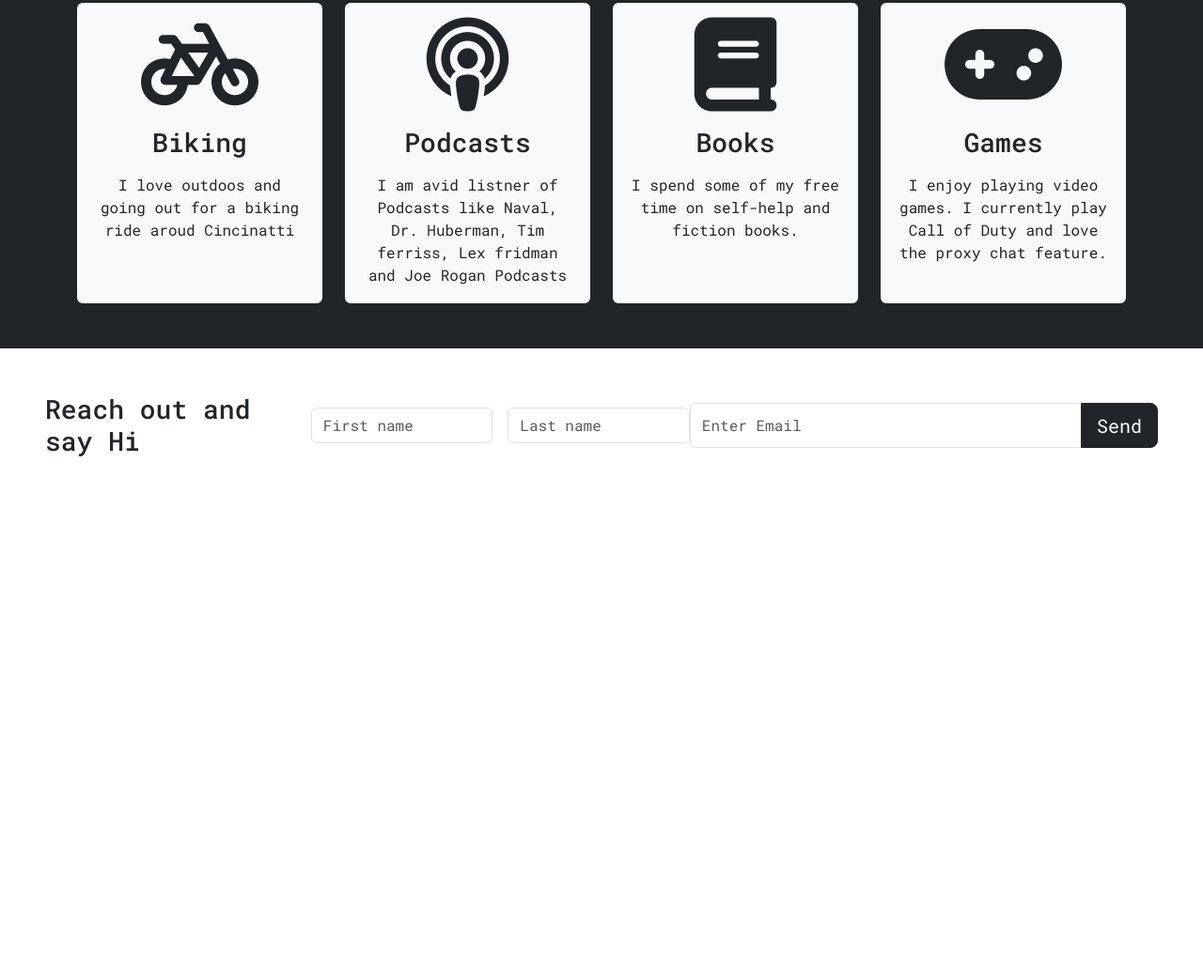
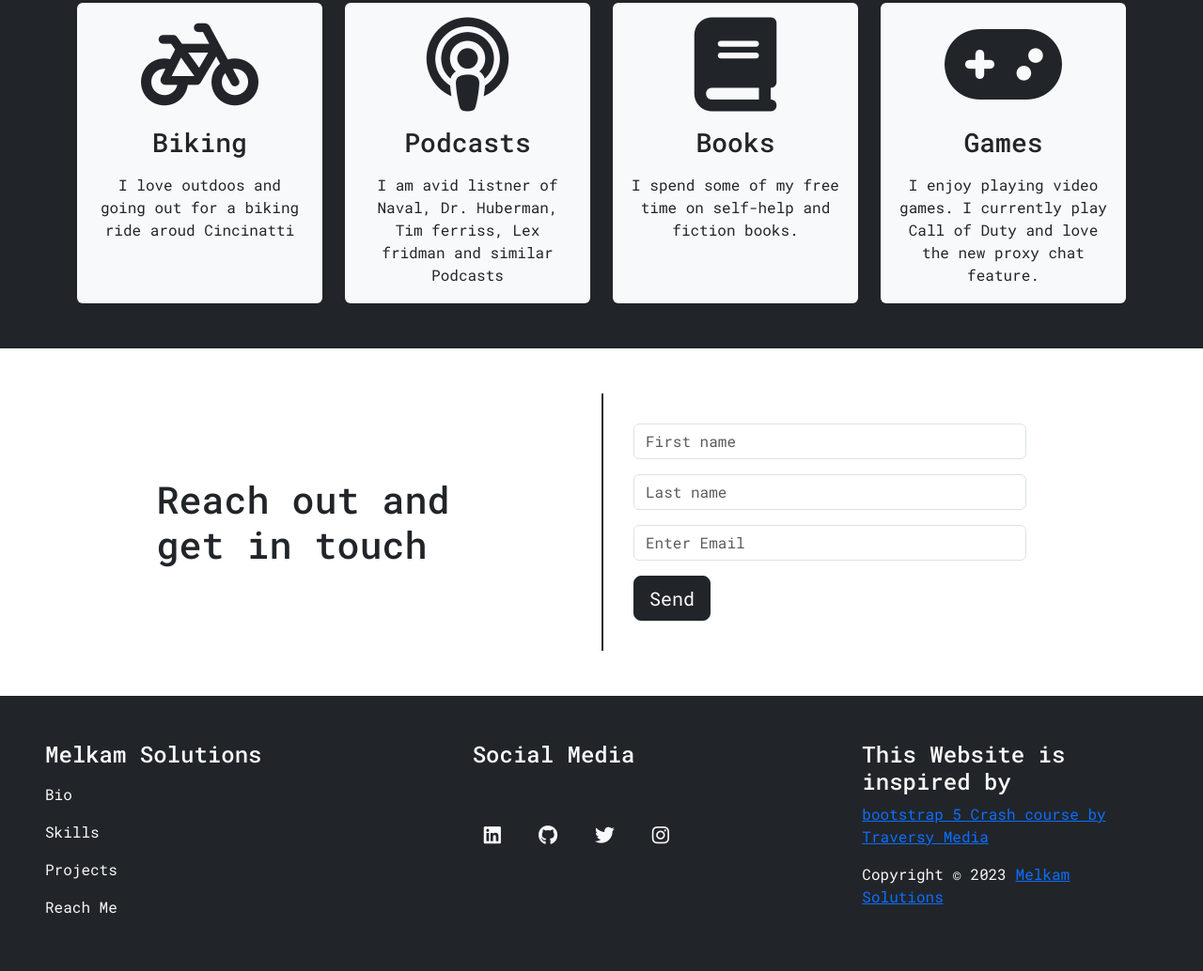
Before and after one commit to redsprites/Portfolio-Website, a website: page index.html in a window 1280 px wide. Shown: the part 3346-4380 px from the top of the page at 94% size. Before the commit the page ends 3880 px from the top, so only its background shows below. Drawn offline with nearby package versions, Linux system fonts and the light colour scheme.

Commit message:
new web update

```diff
--- a/assets/CSS/screen.css
+++ b/assets/CSS/screen.css
@@ -1,5 +1,8 @@
 *{
   font-family: 'Roboto Mono', monospace;
+}
+.first{
+  background-color:#212529 !important;
 }
 body::before{
   display: block;
@@ -12,11 +15,14 @@ body::before{
 .card{
   border-width: 0px;
   min-height: 320px;
-
+}
+.cardShadow {
+  border-radius: 14px !important;
+  background: #ffffff;
+  box-shadow:  10px 10px 27px #d9d9d9,-10px -10px 27px #ffffff!important;
 }
 .meme{
   align-items: center;
-
 }
 .bg-dark{
   background-color: #1E1E1E;
@@ -24,7 +30,6 @@ body::before{
 .bg-darker{
   background-color: #1E1E1E;
 }
-
 .embed-responsive-item{
   height: 250px;
   width: 90%;
@@ -38,7 +43,33 @@ body::before{
   border-color: bisque;
 }
 @media (min-width:768px) {
-  .email-input{
-    width: 50%;
+  .form-input{
+    width: 80%;
   }
 }
+@media (max-width:600px) {
+  body{
+    background-color: ivory;
+  }
+}
+@media (min-width:600px) {
+  .first {
+    background-color: darkcyan !important;
+  }
+}
+
+@media(min-width:900px){
+  .first{
+      background-color:#212529 !important;
+    }
+
+  }
+@media(min-width:900px){
+  .last{
+        background-color:#212529 !important;
+      }
+
+    }
+  .last{
+    background-color:rgb(20, 52, 52);
+  }
--- a/index.html
+++ b/index.html
@@ -17,13 +17,20 @@ a footer with your relevant contact information, including social links. -->
   <meta charset="UTF-8">
   <meta http-equiv="X-UA-Compatible" content="IE=edge">
   <meta name="viewport" content="width=device-width, initial-scale=1.0">
+  <!-- Boot Strap -->
   <link href="https://cdn.jsdelivr.net/npm/bootstrap@5.3.0-alpha1/dist/css/bootstrap.min.css" rel="stylesheet"
     integrity="sha384-GLhlTQ8iRABdZLl6O3oVMWSktQOp6b7In1Zl3/Jr59b6EGGoI1aFkw7cmDA6j6gD" crossorigin="anonymous">
   <link rel="stylesheet" href="https://cdn.jsdelivr.net/npm/bootstrap-icons@1.3.0/font/bootstrap-icons.css">
+  <!-- My Css -->
   <link rel="stylesheet" href="assets/CSS/screen.css">
+  <!-- Google fonts -->
   <link rel="preconnect" href="https://fonts.googleapis.com">
   <link rel="preconnect" href="https://fonts.gstatic.com" crossorigin>
-<link href="https://fonts.googleapis.com/css2?family=Roboto+Mono:ital,wght@0,100;0,200;0,300;0,400;0,500;0,600;1,100;1,200;1,300;1,400;1,500;1,600&display=swap" rel="stylesheet">
+  <link
+    href="https://fonts.googleapis.com/css2?family=Roboto+Mono:ital,wght@0,100;0,200;0,300;0,400;0,500;0,600;1,100;1,200;1,300;1,400;1,500;1,600&display=swap"
+    rel="stylesheet">
+  <!-- Animate CSS -->
+  <link rel="stylesheet" href="https://cdnjs.cloudflare.com/ajax/libs/animate.css/4.1.1/animate.min.css" />
   <title>Melkam Solutions</title>
 </head>
 
@@ -57,12 +64,13 @@ a footer with your relevant contact information, including social links. -->
     </div>
   </nav>
   <!-- Professional Discription -->
-  <section class="bg-dark text-light p-5 text-center text-sm-start ">
+  <section class=" first bg-darkcyan text-light p-5 text-center text-sm-start ">
     <div class="container">
       <div class="d-sm-flex align-items-center justify-content-between">
         <div>
-          <h1 id = "title">Hi, I'm Yoseph  </h1>
-          <h2 class="text-center">Welcom  <bold><span class="text-warning"> to Melkam</span></bold> </h2>
+          <h1 id="title">Hi, I'm Yoseph </h1>
+          <h2 class="text-center">Welcom <bold><span class="text-warning"> to Melkam</span></bold>
+          </h2>
           <h1 class="lead my-4 text-center p-5">
             <bold><span class="text-warning"> Melkam</span></bold> is an Amharic word that combines goodness and beauty.
             It was born from desire and determination to fund my higher education.
@@ -94,7 +102,8 @@ a footer with your relevant contact information, including social links. -->
           <p class="lead">
             I am an international student from Ethiopia.
             I am currently a Junior computer science major and data science minor at Northern Kentucky University.
-            Since joining NKU, my passion for computer science and data science is not only limited to academics, but I also have a strong interest in applied research.
+            Since joining NKU, my passion for computer science and data science is not only limited to academics, but I
+            also have a strong interest in applied research.
           </p>
           <p>I have participated in various researh projects in engineering and Tech</p>
           <a href="#python" class="btn btn-light mt-3"><i class="fa-solid fa-circle-chevron-right"></i> Read More</a>
@@ -104,20 +113,20 @@ a footer with your relevant contact information, including social links. -->
 
   </section>
   <!-- skills -->
-  <h2 class="text-center p-5 bg-dark text-light"> Experience  </h2>
+  <h2 class="text-center p-5 bg-dark text-light"> Experience </h2>
   <section id="skills" class="p-5">
     <div class="container">
       <div class="row text-center g-4">
         <div class="col-md ">
-          <div class="shadow p-11 mb-5 bg-body-tertiary rounded">
-            <div class="card bg-dark text-light shadow-lg p-3 mb-5 rounded">
+          <div class="shadow p-11 mb-5 bg-body-tertiary rounded ">
+            <div class="card bg-dark text-light shadow-lg p-3 mb-5 rounded ">
               <div class="card-body text-center">
                 <div class="h1 mb-3"><i class="fa-brands fa-python"></i></div>
                 <h3 class="card-title mb-3">
                   Python
                 </h3>
                 <p class="card-text">
-                  Built an Interface to automate a scanning stage in a crayostat to increase efficiency  in the lab.
+                  Built an Interface to automate a scanning stage in a crayostat to increase efficiency in the lab.
                 </p>
                 <a href="#python" class="btn btn-primary">Read More</a>
               </div>
@@ -125,7 +134,7 @@ a footer with your relevant contact information, including social links. -->
           </div>
         </div>
         <div class="col-md">
-          <div class="card bg-secondary text-light shadow-lg p-3 mb-5 rounded">
+          <div class="card bg-secondary text-light shadow-lg p-3 mb-5 rounded ">
             <div class="card-body text-center">
               <div class="h1 mb-3"><i class="fa-brands fa-java"></i></div>
               <h3 class="card-title mb-3">
@@ -156,32 +165,35 @@ a footer with your relevant contact information, including social links. -->
     </div>
   </section>
   <!-- Projects Discription -->
-  <h2 class="text-center p-5 bg-dark text-light"> Projects  </h2>
-  <div class="section  p-5" id="projects" >
+  <h2 class="text-center p-5 bg-dark text-light"> Projects </h2>
+  <div class="section  p-5" id="projects">
     <!-- python -->
-  <section id="python" class="p-5">
+    <section id="python" class="p-5 shadow-lg">
 
-      <div class="row align-items-center justify-content-between  mt-5 mb-5">
+      <div class="row align-items-center justify-content-between mt-5 mb-5">
         <div class="col-md">
           <div class="embed-responsive embed-responsive-24by18">
-           <iframe class="embed-responsive-item" src="https://www.youtube.com/embed/Y86wFJ8eVFs" allowfullscreen></iframe>
+            <iframe class="embed-responsive-item" src="https://www.youtube.com/embed/Y86wFJ8eVFs"
+              allowfullscreen></iframe>
           </div>
         </div>
-        <div class="col-md">
+        <div class="col-md ">
           <h2>Tiny and Very <span class="text-warning"> Cool</span>
           </h2>
-          <p >
+          <p>
             In my research internship at the University of Delaware in the summer of 2022.
-            I helped the research team by designing an interface using python to automate the way they view tiny particles through their microscope under extreme cold tempratures.
-            The automation accelerated experiments to detect unique 2D materials like quantum dots and integrated Avalanche photodiode (APD) output to produce location embedded images.
+            I helped the research team by designing an interface using python to automate the way they view tiny
+            particles through their microscope under extreme cold tempratures.
+            The automation accelerated experiments to detect unique 2D materials like quantum dots and integrated
+            Avalanche photodiode (APD) output to produce location embedded images.
           </p>
-          <a href="githublink" class="btn btn-light mt-3"><i class="fa-solid fa-circle-chevron-right"></i> github</a>
+          <a href="https://github.com/redsprites/NanoPositionerAutomatingInterface" class="btn btn-light mt-3"><i class="fa-solid fa-circle-chevron-right"></i> github</a>
         </div>
       </div>
   </div>
   </section>
   <!-- Java -->
-  <section id="java" class="p-5 bg-darker text-light">
+  <section id="java" class="p-5 bg-darker text-light shadow-lg">
     <div class="container">
       <div class="row align-items-center justify-content-between mt-5 mb-5">
         <div class="col-md">
@@ -189,33 +201,36 @@ a footer with your relevant contact information, including social links. -->
             Duck duck = new Duck();
           </h2>
           <p>
-          I had fun learning Object Oriented programming concepts like inheritance aka copy-paste on steroids and interesting topics
+            I had fun learning Object Oriented programming concepts like inheritance aka copy-paste on steroids and
+            interesting topics
             like Polymorphism that made my code work while I had no idea what I was doing.
 
           </p>
-          <a href="githublink" class="btn btn-light mt-3"><i class="fa-solid fa-circle-chevron-right"></i> github</a>
+          <a href="https://github.com/redsprites/OOP-and-Data-Structures" class="btn btn-light mt-3"><i class="fa-solid fa-circle-chevron-right"></i> github</a>
         </div>
         <div class="col-md justify-content-between">
-          <img class="meme p-5"src="assets/img/7pp55ytrrpy31.png" alt="Java" >
+          <img class="meme p-5" src="assets/img/7pp55ytrrpy31.png" alt="Java">
         </div>
       </div>
     </div>
   </section>
   </div>
   <!-- React -->
-  <section id="react" class="p-5">
+  <section id="react" class="p-5 shadow-lg">
     <div class="container">
       <div class="row align-items-center justify-content-between">
         <div class="col-md">
-         <iframe class="embed-responsive-item" src="https://www.youtube.com/embed/sYWQ6WOMXcg" allowfullscreen></iframe>
+          <iframe class="embed-responsive-item" src="https://www.youtube.com/embed/sYWQ6WOMXcg"
+            allowfullscreen></iframe>
         </div>
         <div class="col-md">
           <h2>MovieHub
           </h2>
           <p>
-            A simple Website that uses react framework to display a movie information from a publicly available database.
+            A simple Website that uses react framework to display a movie information from a publicly available
+            database.
           </p>
-          <a href="githublink" class="btn btn-light mt-3"><i class="fa-solid fa-circle-chevron-right"></i> github</a>
+          <a href="https://github.com/redsprites/React-App" class="btn btn-light mt-3"><i class="fa-solid fa-circle-chevron-right"></i> github</a>
         </div>
       </div>
     </div>
@@ -248,7 +263,7 @@ a footer with your relevant contact information, including social links. -->
               <i class="fa-solid fa-podcast ounded-circle mb-3 imageB" alt="podcast"></i>
               <h3 class=" title mb-3"> Podcasts </h3>
               <div class="p card-text">
-               I am avid listner of Podcasts like Naval, Dr. Huberman, Tim ferriss, Lex fridman and Joe Rogan Podcasts
+                I am avid listner of Naval, Dr. Huberman, Tim ferriss, Lex fridman and similar Podcasts
               </div>
             </div>
           </div>
@@ -276,7 +291,7 @@ a footer with your relevant contact information, including social links. -->
                 Games
               </h3>
               <div class="p card-text">
-                 I enjoy playing video games. I currently play Call of Duty and love the proxy chat feature.
+                I enjoy playing video games. I currently play Call of Duty and love the new proxy chat feature.
               </div>
             </div>
           </div>
@@ -286,39 +301,84 @@ a footer with your relevant contact information, including social links. -->
     </div>
   </section>
   <!-- reach me -->
-  <section class="p-5">
-    <!-- <div class="container">
-      <div class="col g-4">
-        <div class="col-md text-center">
-          <h2 class="text-center mb-4"> Contact Info</h2>
-          <ul class="list-group list-group-flush lead">
-            <li class="list-group-item">
-              <span class="fw-bold">School:</span> Northen Kentucky Univerisy
+  <section id="reachMe" class="p-5">
+    <div class="d-md-flex justify-content-between align-items-center">
+      <div style="width:50%; padding-left:10%;">
+        <h1 class="mb-3 mb-md-0">Reach out and</h1>
+        <h1 class="mb-3 mb-md-0"> get in touch</h1>
+      </div>
+      <div class="col g-3 p-4" style="border-left:solid; border-width: 2px;">
+        <div class=" input-group col form-input p-2">
+          <input type="text" class=" form-control" placeholder="First name" aria-label="First name">
+        </div>
+        <div class="input-group form-input col  p-2">
+          <input type="text" class="form-control" placeholder="Last name" aria-label="Last name">
+        </div>
+         <div class="input-group form-input  p-2">
+        <input type="text" class="form-control" placeholder="Enter Email" aria-label="Enter Email" aria-describedby="button-addon2">
+      </div>
+        <div class="input-group   p-2">
+        <button class="btn btn-dark btn-lg" type="button" id="button-addon2">Send</button>
+      </div>
+     </div>
+    </div>
+    </div>
+    </div>
+  </section>
+  <!-- Footer -->
+  <section id="footer" class=" last">
+    <div class="row">
+      <div class="col-md ">
+        <div class="card-body text-light p-5">
+          <a href="#" class="navbar-brand">
+            <h4> Melkam Solutions</h4>
+          </a>
+          <div id="navmenu">
+            <ul class="navbar-nav ms-auto">
+              <li class="nav-item">
+                <a href="#bio" class="nav-link">Bio</a>
               </li>
-            <li class="list-group-item">
-              <span class="fw-bold">Originally From: </span> Addis Ababa, Ethiopia
+              <li class="nav-item">
+                <a href="#skills" class="nav-link">Skills</a>
               </li>
-            <li class="list-group-item">
-              <span class="fw-bold">email: </span> shibiruy1@nku.edu
+              <li class="nav-item">
+                <a href="#projects" class="nav-link">Projects</a>
+              </li>
+              <li class="nav-item">
+                <a href="#reachMe" class="nav-link">Reach Me</a>
               </li>
             </ul>
-        </div> -->
-      </div>
-
-      <div class="d-md-flex justify-content-between align-items-center">
-        <h3 class="mb-3 mb-md-0">Reach out and say Hi</h3>
-        <div class="row g-3">
-          <div class="col">
-            <input type="text" class="form-control" placeholder="First name" aria-label="First name">
-          </div>
-          <div class="col">
-            <input type="text" class="form-control" placeholder="Last name" aria-label="Last name">
           </div>
         </div>
-        <div class="input-group email-input">
-          <input type="text" class="form-control" placeholder="Enter Email" aria-label="Enter Email"
-            aria-describedby="button-addon2">
-          <button class="btn btn-dark btn-lg" type="button" id="button-addon2">Send</button>
+      </div>
+      <div class="col-md ">
+        <div class="card-body text-light p-5">
+
+            <h4 style="padding-left: 20px;"> Social Media</h4>
+          </a>
+          <div id="footer1">
+            <ul class="pt-5" style=" font-size: 130%; gap:20px;list-style-type: none; display:flex;  flex-direction: row;">
+              <li>
+                <a href="https://www.linkedin.com/in/yosephshibiru/" class="nav-link"><i name="logo-LinkedIn" class="fa-brands fa-linkedin" role="img" ></i>
+              </li>
+              <li>
+                <a href="https://github.com/redsprites" class="nav-link"><i name="logo-github" class="fa-brands fa-github" role="img" ></i>
+              </li>
+              <li>
+                <a href="https://twitter.com/joey05shibiru" class="nav-link"><i name="logo-twitter" class="fa-brands fa-twitter" role="img" ></i>
+              </li>
+              <li>
+                <a href="#reachMe" class="nav-link"><i name="logo-instagram" class="fa-brands fa-instagram" role="img" ></i>
+              </li>
+            </ul>
+          </div>
+        </div>
+      </div><div class="col-md ">
+        <div class="card-body text-light p-5">
+            <h4>This Website is inspired by </h4>
+          <a href="http://www.youtube.com/watch?v=4sosXZsdy-s&t=3979s"><p>bootstrap 5 Crash course by Traversy Media</p></a>
+          <div id="cont2">
+            Copyright © 2023 <a href="redsprites.github.io">Melkam Solutions</a>
           </div>
         </div>
       </div>
@@ -329,6 +389,7 @@ a footer with your relevant contact information, including social links. -->
     integrity="sha384-w76AqPfDkMBDXo30jS1Sgez6pr3x5MlQ1ZAGC+nuZB+EYdgRZgiwxhTBTkF7CXvN"
     crossorigin="anonymous"></script>
 
+
 </body>
 
 </html>
```
Lines whose indentation alone changed are shown as unchanged.
